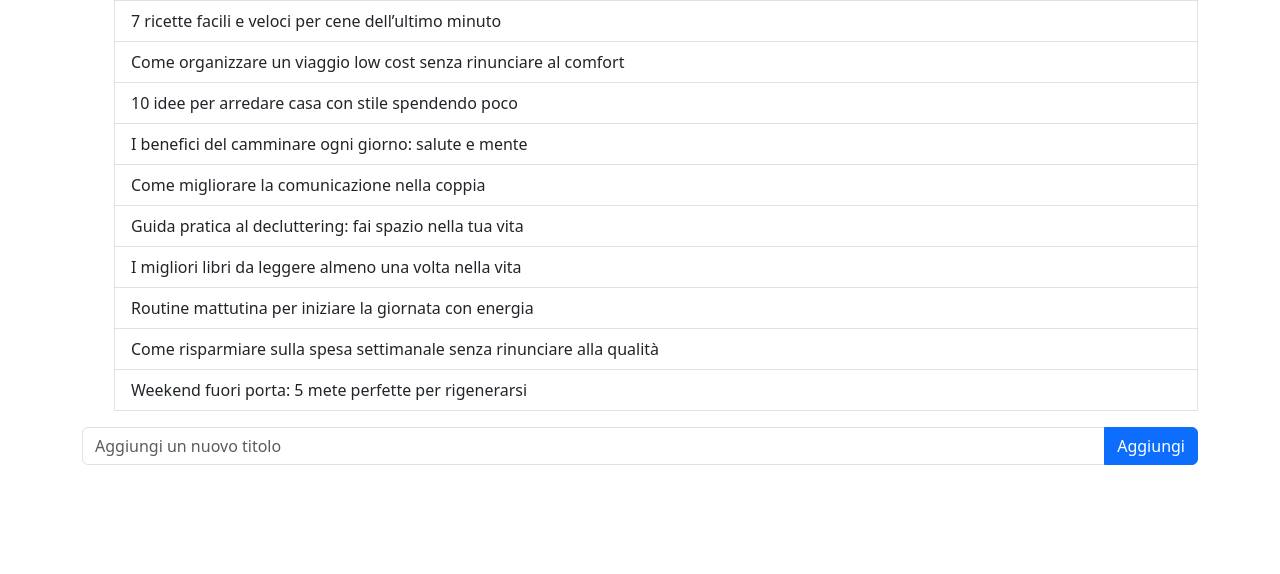
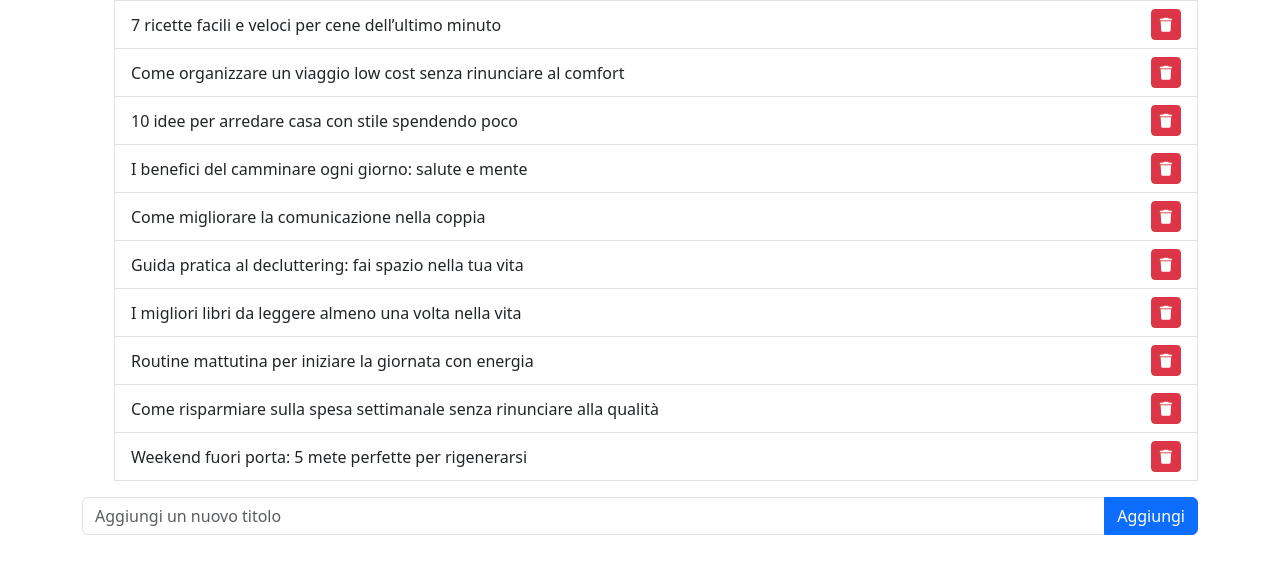
Before and after one commit to ilariamaffiola/react-form, a React (Vite) app: page / in a window 1280 px wide. Shown: the top 574 px of the page. Built offline with nearby package versions, Linux system fonts and the light colour scheme.

Commit message:
[UPD]ESERCIZIO FINITO+BONUS

```diff
--- a/index.html
+++ b/index.html
@@ -4,6 +4,7 @@
     <meta charset="UTF-8" />
     <link rel="icon" type="image/svg+xml" href="/vite.svg" />
     <meta name="viewport" content="width=device-width, initial-scale=1.0" />
+    <link rel="stylesheet" href="https://cdnjs.cloudflare.com/ajax/libs/font-awesome/6.7.2/css/all.min.css" integrity="sha512-Evv84Mr4kqVGRNSgIGL/F/aIDqQb7xQ2vcrdIwxfjThSH8CSR7PBEakCr51Ck+w+/U6swU2Im1vVX0SVk9ABhg==" crossorigin="anonymous" referrerpolicy="no-referrer" />
     <link href="https://cdn.jsdelivr.net/npm/bootstrap@5.3.6/dist/css/bootstrap.min.css" rel="stylesheet" integrity="sha384-4Q6Gf2aSP4eDXB8Miphtr37CMZZQ5oXLH2yaXMJ2w8e2ZtHTl7GptT4jmndRuHDT" crossorigin="anonymous">
     <title>Vite + React</title>
   </head>
--- a/src/components/Items.jsx
+++ b/src/components/Items.jsx
@@ -22,13 +22,29 @@
             setItems([...items, item]);
             setNewItem("");
         }
+    const handleRemoveItem = (index) => {
+        const updatedItems = items.filter((item, i) => {
+            return i !== index;
+        });
+        setItems(updatedItems);
+    }
     return (
         <div>
         <div className="container">
             <div className="list-group">
                 <ul>
                     {items.map((item, index) => (
-                        <li key={index} className='list-group-item'>{item}</li>
+                        <li
+                            key={index} className='list-group-item list-group-item d-flex justify-content-between align-items-center'>{item}
+                            <button
+                                className='btn btn-danger btn-sm '
+                                onClick={() =>{
+                                    handleRemoveItem(index);
+                                }}
+                                >
+                                <i className="fa-solid fa-trash"></i>
+                            </button>
+                        </li>
                     ))}
                 </ul>
                 <form onSubmit={addItem}>
```
